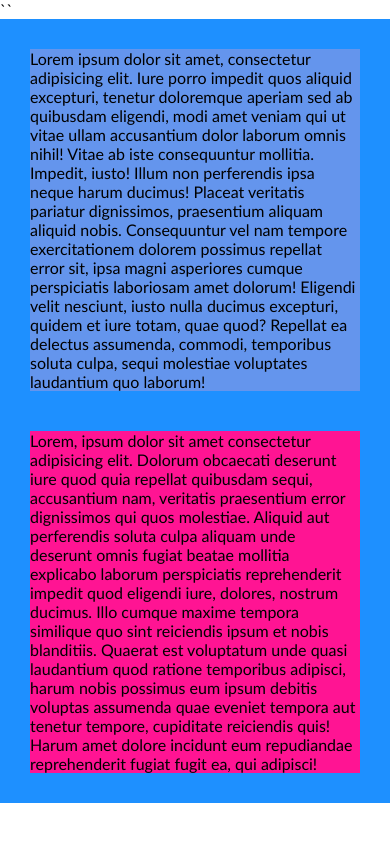
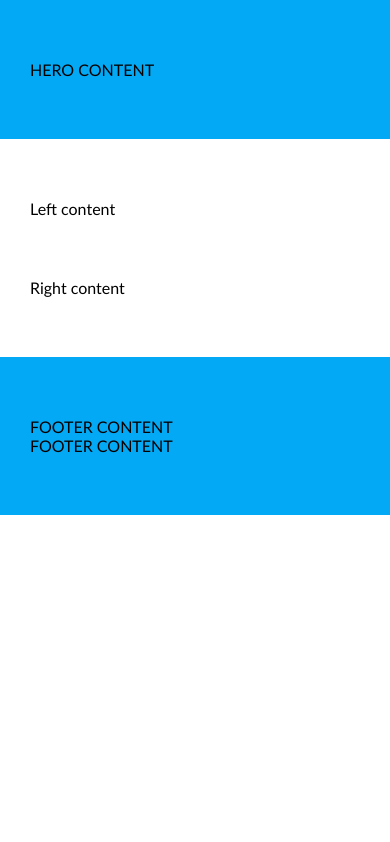
Before and after one commit to ritullia/6-coming-soon, a website: page index.html in a window 390 px wide. Drawn offline with Linux system fonts and the light colour scheme.

Commit message:
Layout style

```diff
--- a/css/base/layout.css
+++ b/css/base/layout.css
@@ -0,0 +1,64 @@
+.container {
+    display: inline-block;
+    width: 100%;
+    padding: 60px 0;
+}
+
+.container > .row {
+    display: inline-block;
+    width: 800px;
+    margin: 0 calc(50% - 400px);
+}
+
+.container > .row-short {
+    display: inline-block;
+    width: 600px;
+    margin: 0 calc(50% - 300px);
+}
+
+.container .left {
+    float: left;
+    width: 50%;
+    margin-right: 10%;
+}
+
+.container .right {
+    float: left;
+    width: 40%;
+}
+
+@media (max-width: 900px) {
+    .container > .row {
+        width: 600px;
+        margin: 0 calc(50% - 300px);
+    }
+}
+
+@media (max-width: 700px) {
+    .container > .row-short,
+    .container > .row {
+        width: 400px;
+        margin: 0 calc(50% - 200px);
+    }
+
+    .container .left {
+        width: 100%;
+        margin: 0 0 60px;
+    }
+
+    .container .right {
+        width: 100%;
+    }
+}
+
+@media (max-width: 460px) {
+    .container {
+        padding-left: 30px;
+        padding-right: 30px;
+    }
+    .container > .row-short,
+    .container > .row {
+        width: 100%;
+        margin-left: 0;
+    }
+}
--- a/css/base/reset.css
+++ b/css/base/reset.css
@@ -1,8 +1,13 @@
 body,
 body * {
-    margin:0;
+    margin: 0;
     padding: 0;
     vertical-align: top;
     box-sizing: border-box;
-    font-family: 'Gill Sans', 'Gill Sans MT', Calibri, 'Trebuchet MS', sans-serif;
+    font-family: 'Gill Sans', 'Gill Sans MT', Calibri, 'Trebuchet MS',
+        sans-serif;
 }
+
+.bg-primary {
+    background-color: var(--primary-color);
+}
--- a/css/base/variables.css
+++ b/css/base/variables.css
@@ -0,0 +1,3 @@
+:root {
+    --primary-color: #03A9F4;
+}
--- a/css/pages/home.css
+++ b/css/pages/home.css
@@ -2,6 +2,7 @@
 @import "../base/reset.css";
 @import "../base/variables.css";
 @import "../base/reset.css";
+@import "../base/layout.css";
 
 /* 3rd-party*/
 
@@ -14,73 +15,3 @@
 @import "../components/progress-bar.css";
 
 /* CUSTOM STYLE BELOW THIS COMMENT, FOR THIS PAGE */
-
-
-.container {
-    display: inline-block;
-    width: 1000px;
-    margin-left: calc(50% - 500px);
-    background-color: aquamarine;
-}
-
-.container > .left {
-    width: 40%;
-    float: left;
-    margin-right: 5%;
-    background-color: cornflowerblue;
-}
-
-.container > .right {
-    width: 55%;
-    float: left;
-    background-color: deeppink;
-}
-
-
-/* min-width */
-/* max-width */
-/* width */
-
-@media (max-width: 1100px) {
-    .container {
-        width: 800px;
-        margin-left: 0;
-        padding: calc(50% - 400px);
-        background-color: pink;
-    }
-}
-
-@media (max-width: 900px) {
-    .container {
-        width: 600px;
-        margin-left: calc(50% - 300px);
-        background-color: pink;
-    }
-    .container > .left {
-        width: 100%;
-        margin-right: 0;
-
-    }
-    .container > .right {
-        width: 100%;
-        margin-top: 40px;
-    }
-}
-
-@media (max-width: 700px) {
-    .container {
-        width: 400px;
-        margin-left: calc(50% - 200px);
-        background-color: pink;
-    }
-
-}
-
-@media (max-width: 500px) {
-    .container {
-        width: 100%;
-        margin-left: 0;
-        padding: 30px;
-        background-color: dodgerblue;
-    }
-}
--- a/index.html
+++ b/index.html
@@ -4,26 +4,40 @@
     <meta charset="UTF-8">
     <meta http-equiv="X-UA-Compatible" content="IE=edge">
     <meta name="viewport" content="width=device-width, initial-scale=1.0">
+    <meta name="msapplication-TileColor" content="#da532c">
+    <meta name="theme-color" content="#ffffff">
     <title>coming soon wide</title>
-    <link rel="stylesheet" href="./css/pages/home.css">
     <link rel="apple-touch-icon" sizes="72x72" href="./favicon/apple-touch-icon.png">
     <link rel="icon" type="image/png" sizes="32x32" href="./favicon/favicon-32x32.png">
     <link rel="icon" type="image/png" sizes="16x16" href="./favicon/favicon-16x16.png">
     <link rel="manifest" href="./favicon/site.webmanifest">
     <link rel="mask-icon" href="./favicon/safari-pinned-tab.svg" color="#5bbad5">
     <link rel="shortcut icon" href="favicon.ico" type="image/x-icon">
-    <meta name="msapplication-TileColor" content="#da532c">
-    <meta name="theme-color" content="#ffffff">
+    <link rel="stylesheet" href="./css/pages/home.css">
+
+</head>
 
 
+<body>
+    <section class="container bg-primary">
+        <div class="row-short">
+           HERO CONTENT
+        </div>
+    </section>
+    <main class="container">
+        <div class="row">
+            <div class="left">Left content</div>
+            <div class="right">Right content</div>
+        </div>
+    </main>
+    <footer class="container bg-primary">
+        <div class="row">
+           FOOTER CONTENT
+        </div>
+        <div class="short-row">
+           FOOTER CONTENT
+        </div>
+    </footer>
+</body>
 
-</head>``
-<body>
-   <div class="container">
-       <div class="left">
-       Lorem ipsum dolor sit amet, consectetur adipisicing elit. Iure porro impedit quos aliquid excepturi, tenetur doloremque aperiam sed ab quibusdam eligendi, modi amet veniam qui ut vitae ullam accusantium dolor laborum omnis nihil! Vitae ab iste consequuntur mollitia. Impedit, iusto! Illum non perferendis ipsa neque harum ducimus! Placeat veritatis pariatur dignissimos, praesentium aliquam aliquid nobis. Consequuntur vel nam tempore exercitationem dolorem possimus repellat error sit, ipsa magni asperiores cumque perspiciatis laboriosam amet dolorum! Eligendi velit nesciunt, iusto nulla ducimus excepturi, quidem et iure totam, quae quod? Repellat ea delectus assumenda, commodi, temporibus soluta culpa, sequi molestiae voluptates laudantium quo laborum!</div>
-       <div class="right">
-           Lorem, ipsum dolor sit amet consectetur adipisicing elit. Dolorum obcaecati deserunt iure quod quia repellat quibusdam sequi, accusantium nam, veritatis praesentium error dignissimos qui quos molestiae. Aliquid aut perferendis soluta culpa aliquam unde deserunt omnis fugiat beatae mollitia explicabo laborum perspiciatis reprehenderit impedit quod eligendi iure, dolores, nostrum ducimus. Illo cumque maxime tempora similique quo sint reiciendis ipsum et nobis blanditiis. Quaerat est voluptatum unde quasi laudantium quod ratione temporibus adipisci, harum nobis possimus eum ipsum debitis voluptas assumenda quae eveniet tempora aut tenetur tempore, cupiditate reiciendis quis! Harum amet dolore incidunt eum repudiandae reprehenderit fugiat fugit ea, qui adipisci!</div>
-   </div>
-</body>
 </html>
```
